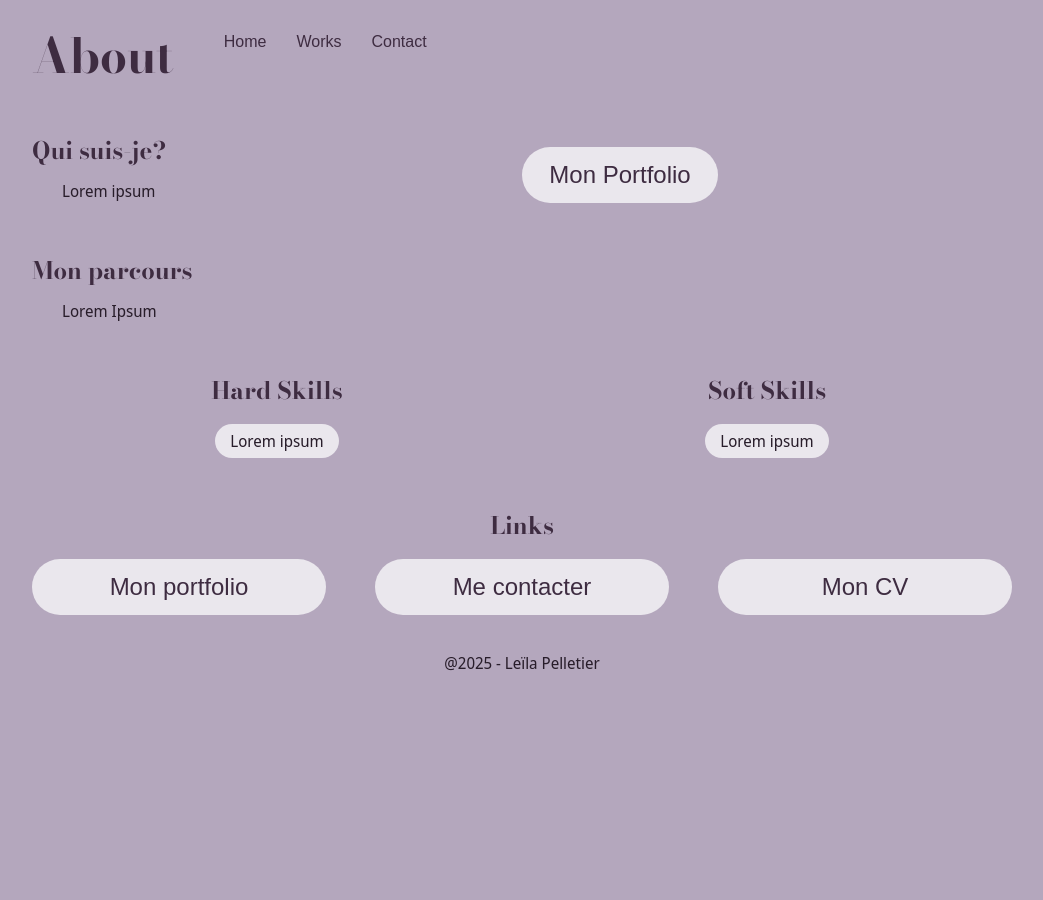
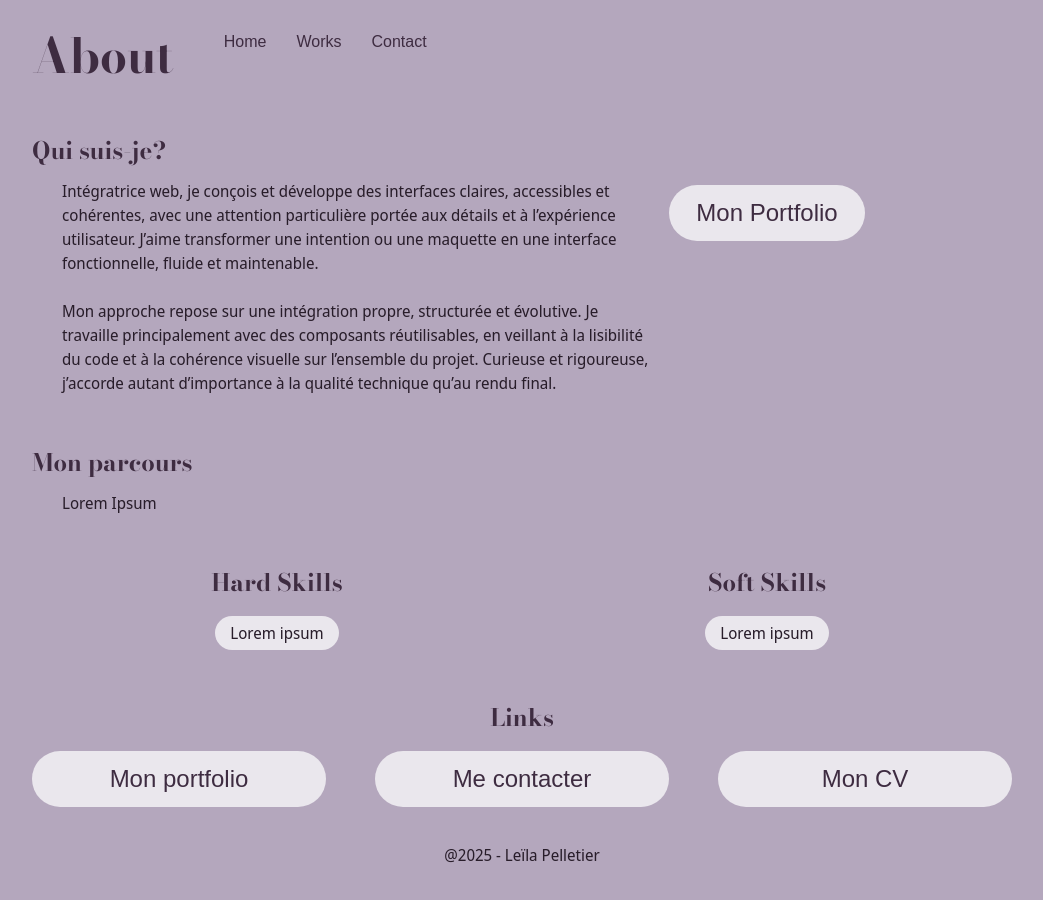
Before and after one commit to NeugdaeUju/Portfolio, a React (Vite) app: page /about in a window 1280 px wide. Shown: the top 900 px of the page, without its empty margins (118-1161 px from the left). Before the commit the page ends 800 px from the top, so only its background shows below. Built offline with nearby package versions, Linux system fonts and the light colour scheme.

Commit message:
Ajout du text de la section "Qui suis-je"

```diff
--- a/src/assets/sass/about.scss
+++ b/src/assets/sass/about.scss
@@ -7,6 +7,7 @@
 
         &--text {
             margin : 10px 0 0 30px;
+            width : 60%;
         }
 
         &--link {
@@ -16,7 +17,7 @@
             padding : 10px 0;
             width : 20%;
             text-align : center;
-            right : 30%;
+            right : 15%;
             top : 20%;
             font-size : 1.5em;
 
--- a/src/pages/About.jsx
+++ b/src/pages/About.jsx
@@ -10,7 +10,10 @@ function About () {
             <main className='about-page'>
                 <section className='about-page__section-who'>
                     <h2 className='about-page__section-who--subtitle'>Qui suis-je?</h2>
-                    <p className='about-page__section-who--text'>Lorem ipsum</p>
+                    <p className='about-page__section-who--text'>Intégratrice web, je conçois et développe des interfaces claires, accessibles et cohérentes, avec une attention particulière portée aux détails et à l’expérience utilisateur. J’aime transformer une intention ou une maquette en une interface fonctionnelle, fluide et maintenable.
+<br></br>
+<br></br>
+Mon approche repose sur une intégration propre, structurée et évolutive. Je travaille principalement avec des composants réutilisables, en veillant à la lisibilité du code et à la cohérence visuelle sur l’ensemble du projet. Curieuse et rigoureuse, j’accorde autant d’importance à la qualité technique qu’au rendu final.</p>
                     <Link to='/works' className='about-page__section-who--link'>Mon Portfolio</Link>
                 </section>
                 <section className='about-page__section-how'>
```
